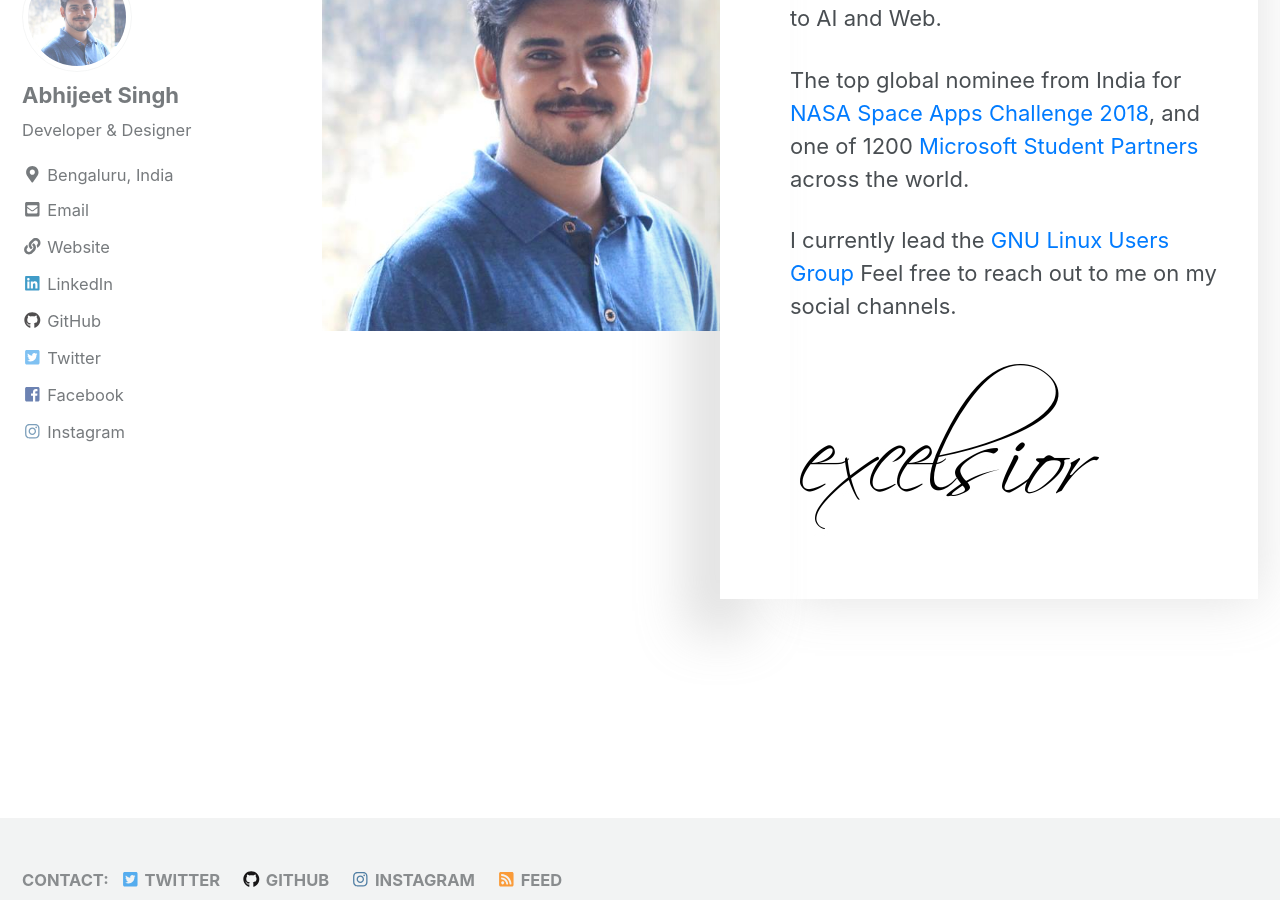
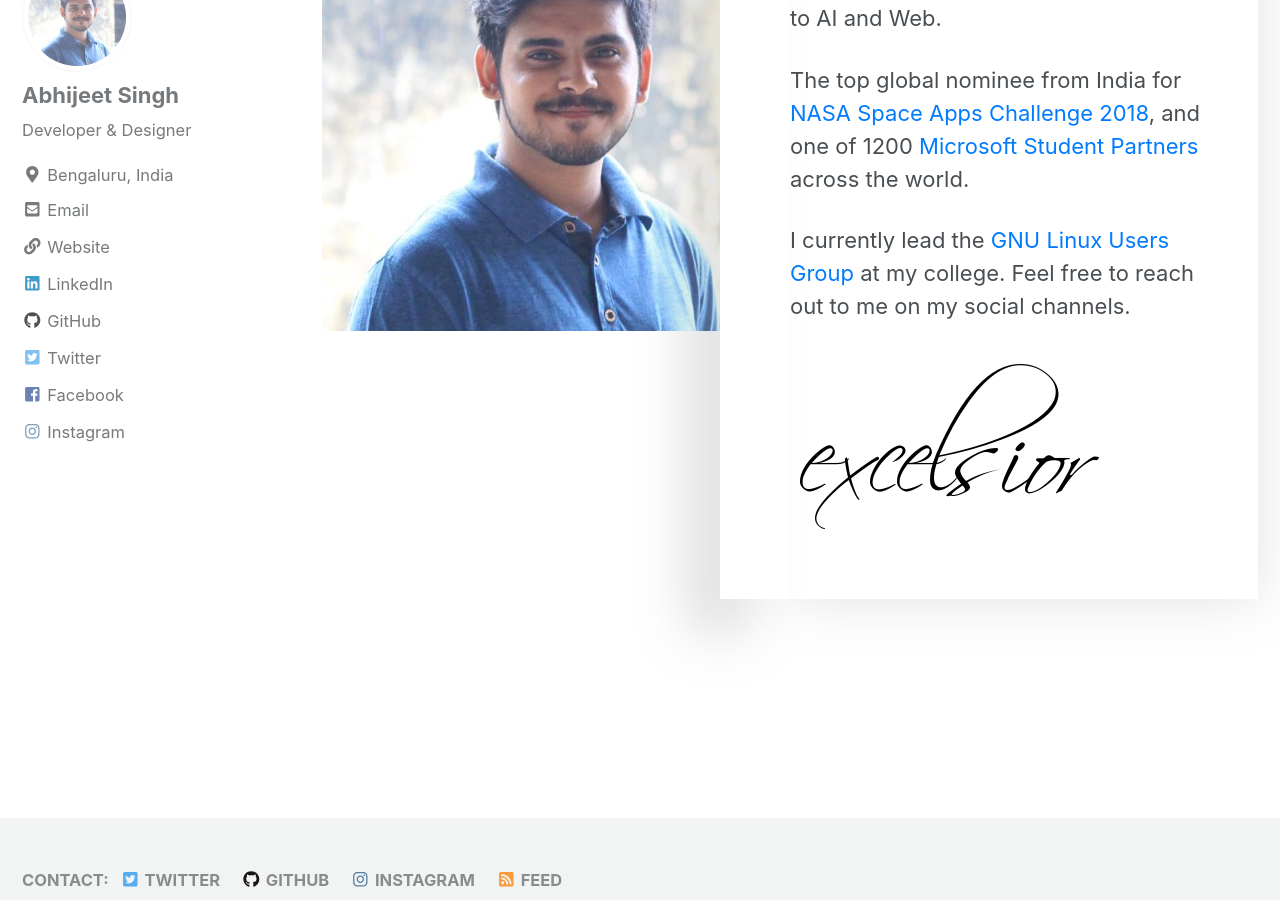
Before and after one commit to cseas/cseas.github.io, a Jekyll site: the page built from _pages/about.html, in a window 1280 px wide and 900 px high, scrolled down 744 px. Built offline with Jekyll 4.4.1, drawn with Linux system fonts in a browser that asks for light colours; cached includes are drawn as plain includes; nearby versions of some CDN libraries; emoji names are drawn with the system emoji font.

Commit message:
Update about

```diff
--- a/_pages/about.html
+++ b/_pages/about.html
@@ -46,7 +46,7 @@
 						</p>
 
                         <p>
-							I currently lead the <a href="https://www.glugmvit.com/">GNU Linux Users Group</a>
+							I currently lead the <a href="https://www.glugmvit.com/">GNU Linux Users Group</a> at my college.
 							Feel free to reach out to me on my social channels.
 						</p>
 
```
